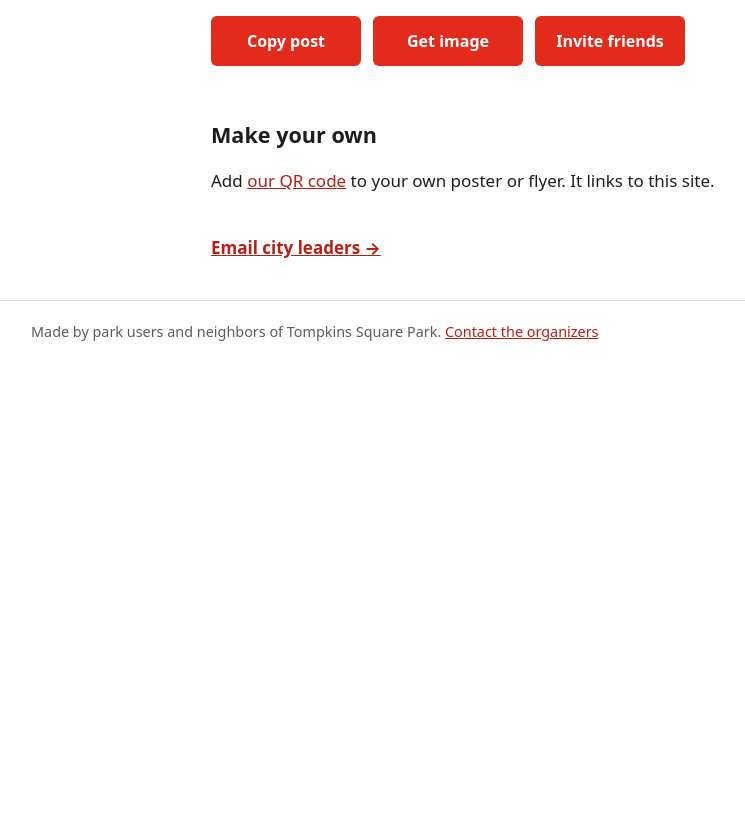
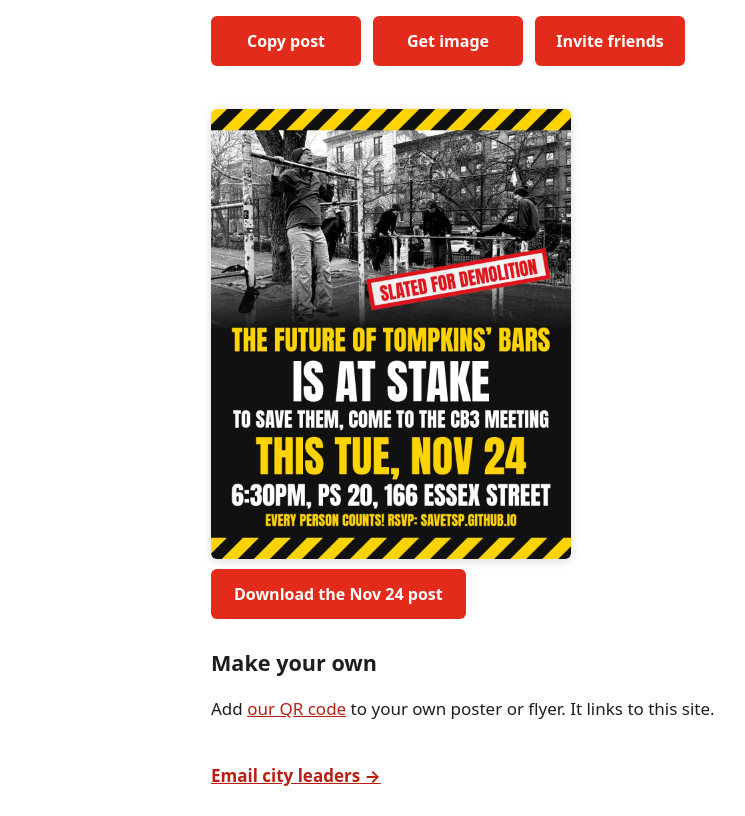
Before and after one commit to savetsp/savetsp.github.io, a plain HTML site: page resources.html in a window 1280 px wide. Shown: the part 641-1457 px from the top of the page, without its empty margins (85-830 px from the left). Before the commit the page ends 1024 px from the top, so only its background shows below. Drawn offline with Linux system fonts and the light colour scheme.

Commit message:
Resources: Nov 24 Instagram card; email: drop non-compliant

```diff
--- a/resources.html
+++ b/resources.html
@@ -26,6 +26,10 @@
   #post { width: 100%; font: inherit; font-size: 1rem; line-height: 1.45; padding: 10px 12px; border: 1px solid #bdbdbd; border-radius: 6px; background: #fff; color: var(--ink); resize: vertical; }
   #post-msg { min-height: 1.2em; color: var(--done); font-size: .9rem; margin-top: 8px; }
   .tags { padding-left: 1.2em; } .tags li { margin-bottom: 6px; }
+  .card-img { margin: 18px 0 0; max-width: 360px; }
+  .card-img img { width: 100%; display: block; border-radius: 6px; box-shadow: 0 2px 10px rgba(0,0,0,.15); }
+  .card-img figcaption { margin-top: 10px; }
+  .card-img .go.wide { width: auto; padding: 12px 22px; display: inline-block; }
 </style>
 </head>
 <body>
@@ -51,6 +55,10 @@
     <a class="go" id="rally" href="#" data-goatcounter-click="rally-friends">Invite friends</a>
   </div>
   <div id="post-msg" role="status"></div>
+  <figure class="card-img">
+    <img src="img/post-nov24.jpg?v=2" alt="Instagram post: The future of Tompkins&rsquo; bars is at stake. To save them, come to the CB3 meeting this Tue, Nov 24, 6:30PM, PS 20, 166 Essex Street. Every person counts! RSVP: savetsp.github.io." loading="lazy">
+    <figcaption><a class="go wide" href="img/post-nov24.jpg?v=2" download="savetsp-nov24-post.jpg" data-goatcounter-click="download-post-nov24">Download the Nov 24 post</a></figcaption>
+  </figure>
 
   <h2>Make your own</h2>
   <p>Add <a href="img/savetsp-qr.png" download="savetsp-qr.png" data-goatcounter-click="download-qr">our QR code</a> to your own poster or flyer. It links to this site.</p>
```
Also changed, not shown: contact.html (+1 -1 lines), img/post-nov24.jpg (added).
